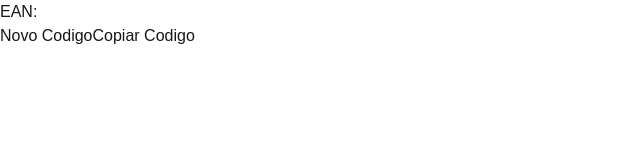
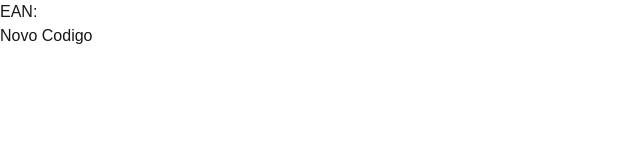
Before and after one commit to cacpmw/brazilian-ecommerce-tools, a Next.js app: page / in a window 1280 px wide. Shown: the top 160 px of the page, without its empty margins (0-640 px from the left). Built offline with nearby package versions, Linux system fonts and the light colour scheme.

Commit message:
adding toast notification

```diff
--- a/src/app/_components/ean/index.tsx
+++ b/src/app/_components/ean/index.tsx
@@ -1,8 +1,11 @@
 "use client";
 
 import { useState } from "react";
+import { Bounce, ToastContainer, toast } from "react-toastify";
 
 export default function Ean() {
+  const notify = () => toast("Copiado para a área de transferência.");
+
   const [ean, setEan] = useState("");
 
   function generateEAN() {
@@ -32,10 +35,10 @@ export default function Ean() {
   }
 
   function handleCreateEan() {
-    setEan(generateEAN());
-  }
-  function handleClipboard() {
-    navigator.clipboard.writeText(ean);
+    const newEan = generateEAN();
+    setEan(newEan);
+    navigator.clipboard.writeText(newEan);
+    notify();
   }
 
   return (
@@ -49,14 +52,8 @@ export default function Ean() {
         >
           Novo Codigo
         </button>
-        <button
-          className="bg-green-500 hover:bg-green-700 text-white font-bold py-2 px-4 rounded"
-          type="button"
-          onClick={handleClipboard}
-        >
-          Copiar Codigo
-        </button>
       </div>
+      <ToastContainer />
     </div>
   );
 }
```
Also changed, not shown: package.json (+6 -5 lines), 1 other file (tests, documents, lock files or other folders).
